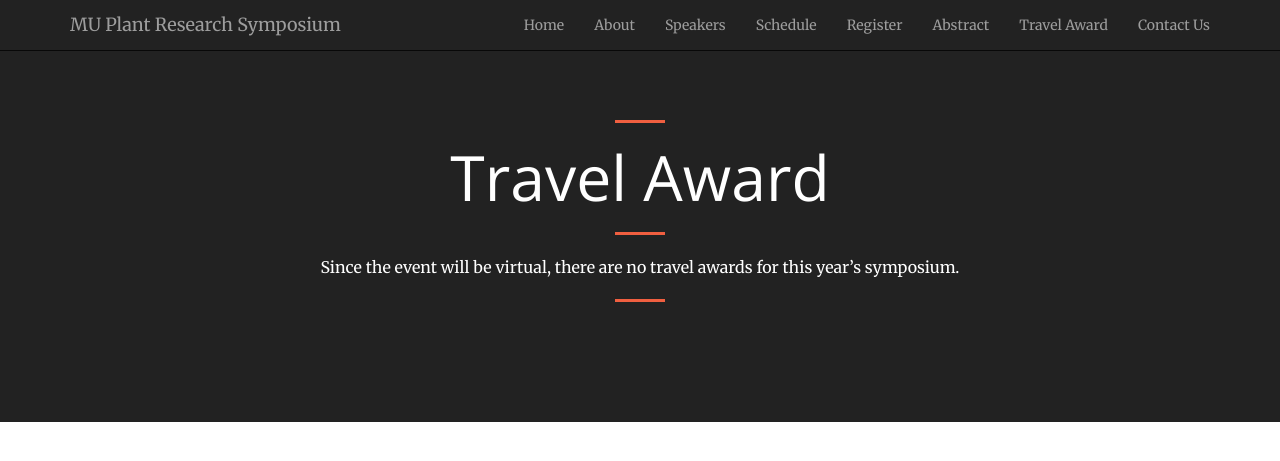
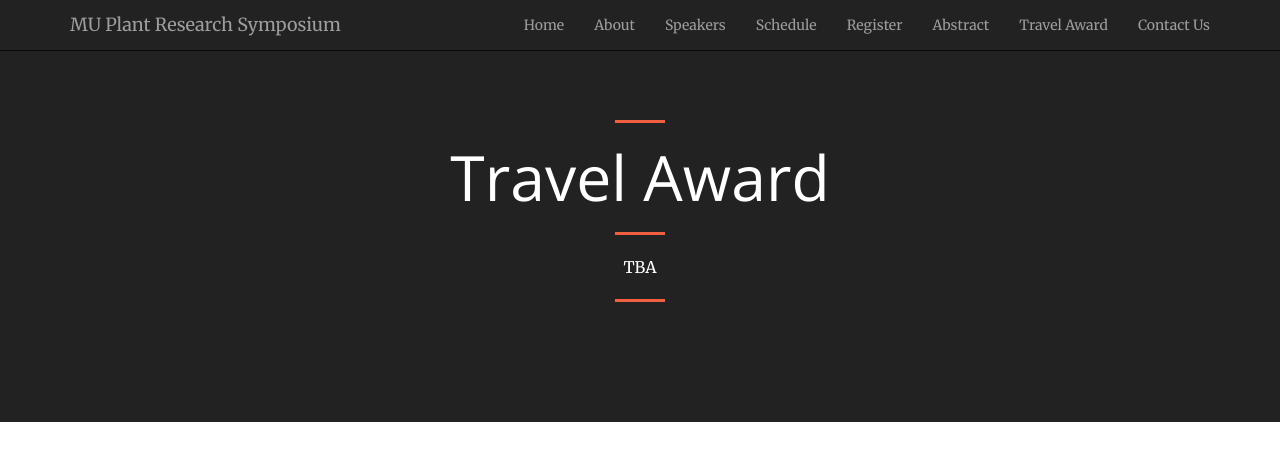
Before and after one commit to mupioneersymposium/mupioneersymposium.github.io, a Jekyll site: the page built from travel.md, in a window 1280 px wide. Shown: the top 461 px of the page. Built offline with Jekyll 4.4.1, drawn with Linux system fonts in a browser that asks for light colours.

Commit message:
Update travel.md

```diff
--- a/travel.md
+++ b/travel.md
@@ -5,5 +5,5 @@ layout: regular
 <hr style="clear: both;" />
 # Travel Award
 <hr style="clear: both;" />
-Since the event will be virtual, there are no travel awards for this year’s symposium.
+TBA
 <hr style="clear: both;" />
```
